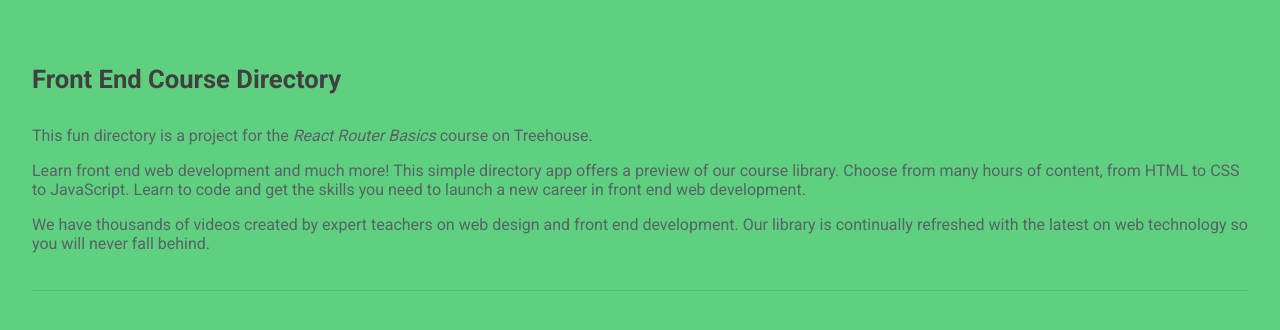
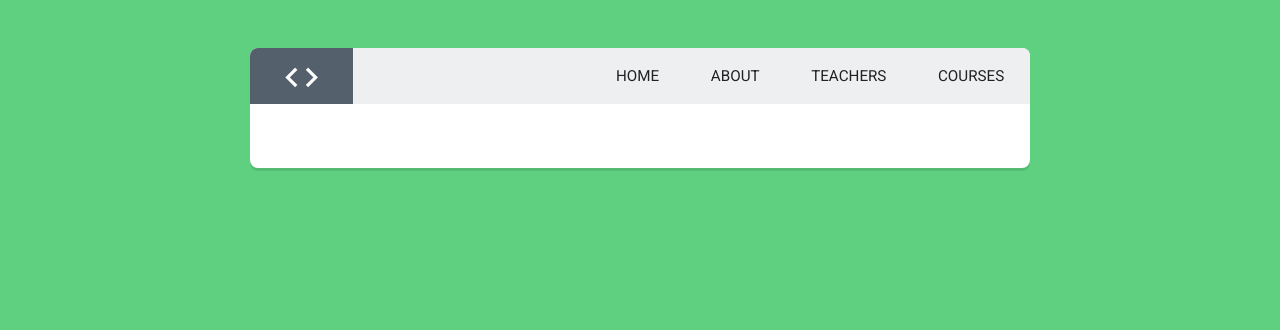
Before and after one commit to anoopmundathan/react-router-basics, a React app: page / in a window 1280 px wide. Shown: the top 330 px of the page. Built offline with nearby package versions, Linux system fonts and the light colour scheme.

Commit message:
Organise routes

```diff
--- a/src/index.js
+++ b/src/index.js
@@ -1,26 +1,12 @@
 // Libs
 import React from 'react';
 import { render } from 'react-dom';
-import { HashRouter as Router, Route } from 'react-router-dom';
 
 // CSS
 import './css/style.css';
 
-// Components
-import App from './components/App';
-import Home from './components/Home';
-import Courses from './components/Courses';
-import Teachers from './components/Teachers';
-import About from './components/About';
+// Routes
+import routes from './router';
 
 // Render
-render((
-  <Router>
-    <div>
-      <Route exact path="/" component={Home} />
-      <Route path="/about" component={About} />
-      <Route path="/teachers" component={Teachers} />
-      <Route path="/courses" component={Courses} />
-    </div>
-  </Router>
-), document.getElementById('root'));
+render(routes, document.getElementById('root'));
--- /dev/null
+++ b/src/router.js
@@ -0,0 +1,26 @@
+import React from 'react';
+import { render } from 'react-dom';
+import { HashRouter as Router, Route } from 'react-router-dom';
+
+// Components
+import App from './components/App';
+import Home from './components/Home';
+import Courses from './components/Courses';
+import Teachers from './components/Teachers';
+import About from './components/About';
+
+// Routes
+const routes = (
+  <Router>
+    <div>
+      <App>
+        <Route exact path="/" component={Home} />
+        <Route path="/about" component={About} />
+        <Route path="/teachers" component={Teachers} />
+        <Route path="/courses" component={Courses} />
+      </App>
+    </div>
+  </Router>
+);
+
+export default routes;
```
